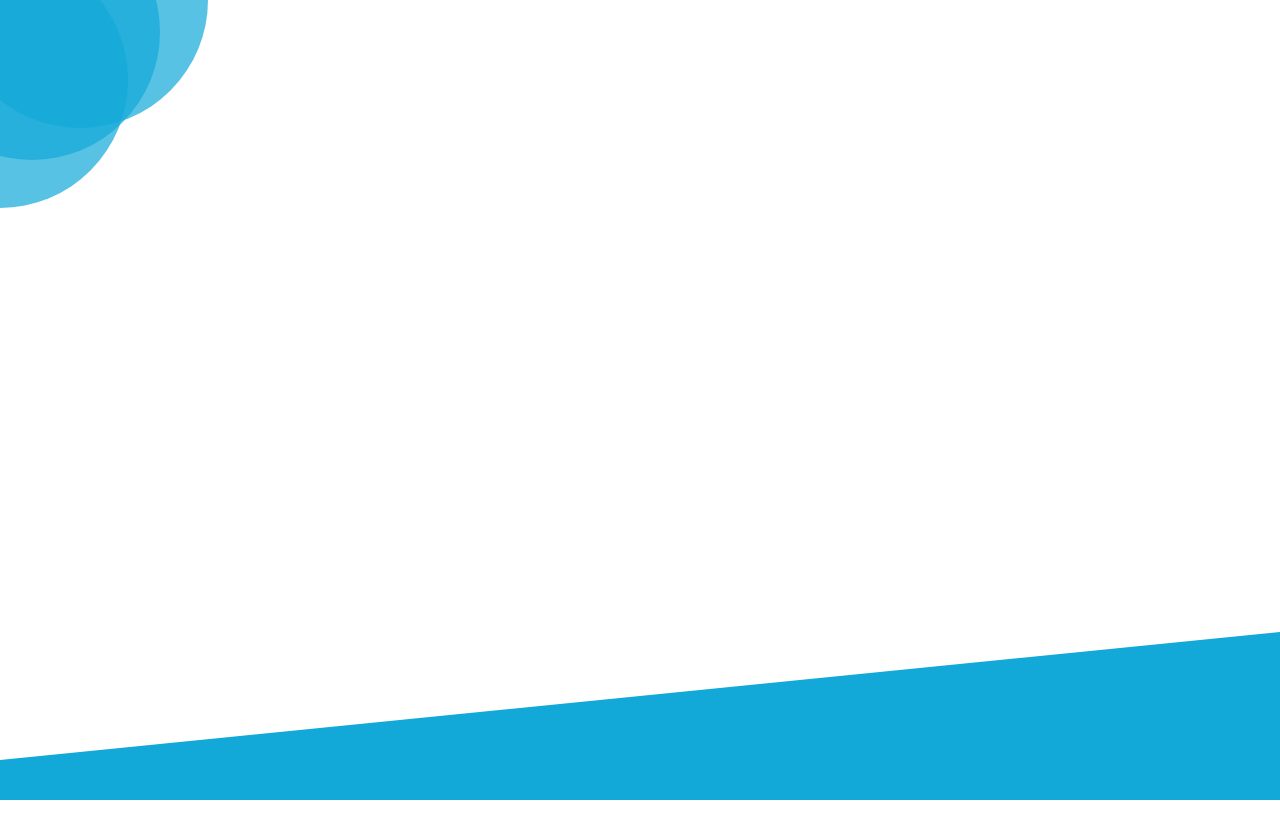
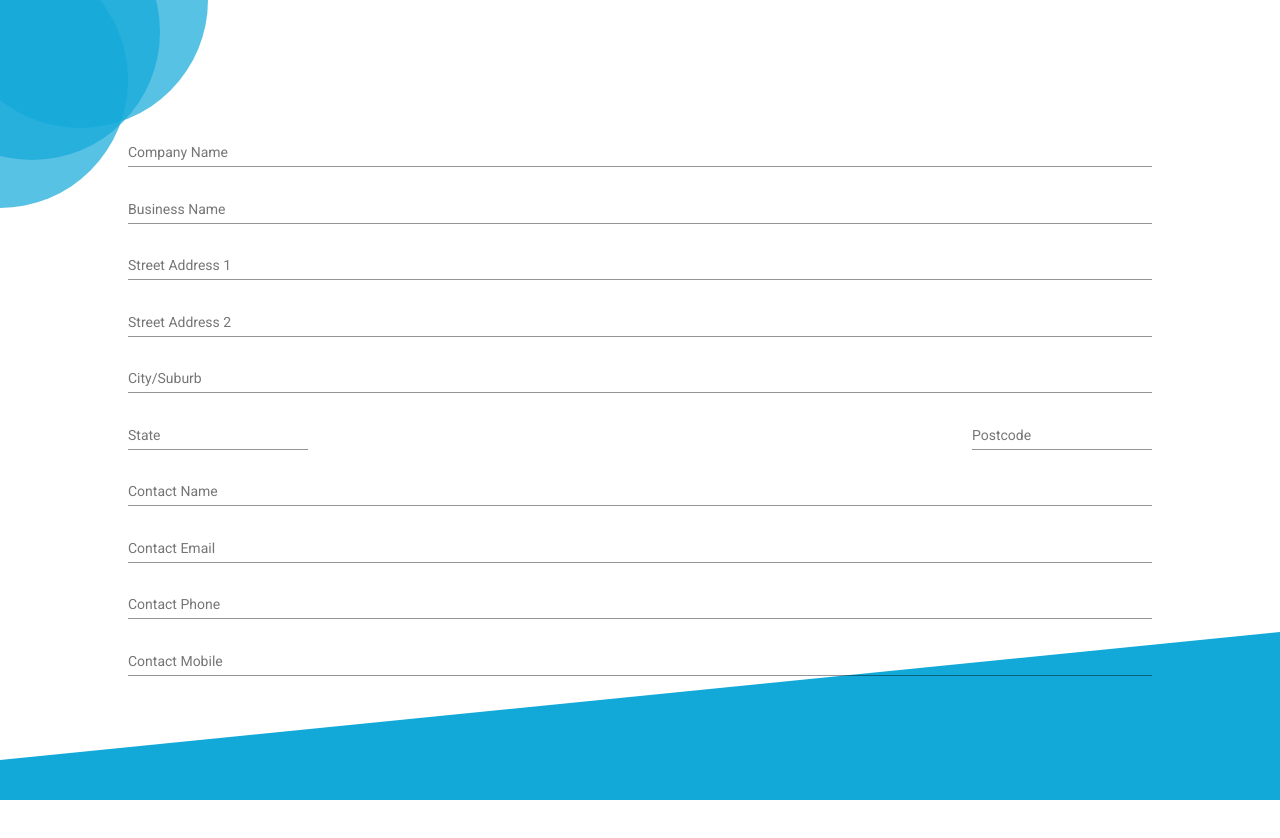
Before and after one commit to JagDhillon/github-vr3ydf, an Angular app: page /companyDetails in a window 1280 px wide. Before the commit this address led to /. Shown: the top 838 px of the page. Before the commit the page ends 800 px from the top, so only its background shows below. Built offline with nearby package versions, Linux system fonts and the light colour scheme.

Commit message:
2 files modified, 3 added

```diff
--- a/src/app/app-routing.module.ts
+++ b/src/app/app-routing.module.ts
@@ -1,5 +1,6 @@
 import { NgModule } from '@angular/core';
 import { RouterModule, Routes } from '@angular/router';
+import { CompanyDetailsComponent } from './company-details/company-details.component';
 import { CurrentPlanComponent } from './current-plan/current-plan.component';
 import { PlanDashboardComponent } from './plan-dashboard/plan-dashboard.component';
 import { SelectPlanComponent } from './select-plan/select-plan.component';
@@ -11,7 +12,8 @@ const routes: Routes = [
   {path: 'signup', component: SignupComponent},
   {path: 'plandashboard', component: PlanDashboardComponent},
   {path: 'selectplan', component: SelectPlanComponent},
-  {path: 'currentplan', component: CurrentPlanComponent}
+  {path: 'currentplan', component: CurrentPlanComponent},
+  {path: 'companyDetails', component: CompanyDetailsComponent},
 ];
 
 @NgModule({
--- a/src/app/app.module.ts
+++ b/src/app/app.module.ts
@@ -14,6 +14,7 @@ import { BackgroundComponent } from './background/background.component';
 import { PlanDashboardComponent } from './plan-dashboard/plan-dashboard.component';
 import { SelectPlanComponent } from './select-plan/select-plan.component';
 import { CurrentPlanComponent } from './current-plan/current-plan.component';
+import { CompanyDetailsComponent } from './company-details/company-details.component';
 
 @NgModule({
   declarations: [
@@ -24,6 +25,7 @@ import { CurrentPlanComponent } from './current-plan/current-plan.component';
     PlanDashboardComponent,
     SelectPlanComponent,
     CurrentPlanComponent,
+    CompanyDetailsComponent,
   ],
   imports: [
     BrowserModule,
--- /dev/null
+++ b/src/app/company-details/company-details.component.css
@@ -0,0 +1,15 @@
+.main {
+  margin: 10%;
+}
+
+
+.company-form {
+  display: flex;
+  flex-direction: column;
+}
+
+.field-row {
+  display: flex;
+  flex-direction: row;
+  justify-content: space-between;
+}
--- /dev/null
+++ b/src/app/company-details/company-details.component.html
@@ -0,0 +1,61 @@
+<div class="main company-form">
+  <mat-form-field>
+    <mat-label>Company Name</mat-label>
+    <input matInput placeholder="">
+  </mat-form-field>
+
+  <mat-form-field>
+    <mat-label>Business Name </mat-label>
+    <input matInput placeholder="">
+  </mat-form-field>
+
+  <mat-form-field>
+    <mat-label>Street Address 1</mat-label>
+    <input matInput placeholder="">
+  </mat-form-field>
+
+  <mat-form-field>
+    <mat-label>Street Address 2</mat-label>
+    <input matInput placeholder="">
+  </mat-form-field>
+
+  <mat-form-field>
+    <mat-label>City/Suburb</mat-label>
+    <input matInput placeholder="">
+  </mat-form-field>
+
+  <div class="field-row">
+    <mat-form-field>
+      <mat-label>State</mat-label>
+      <input matInput placeholder="">
+    </mat-form-field>
+
+    <mat-form-field>
+      <mat-label>Postcode</mat-label>
+      <input matInput placeholder="">
+    </mat-form-field>
+  </div>
+
+
+
+
+  <mat-form-field>
+    <mat-label>Contact Name</mat-label>
+    <input matInput placeholder="">
+  </mat-form-field>
+
+  <mat-form-field>
+    <mat-label>Contact Email</mat-label>
+    <input matInput placeholder="">
+  </mat-form-field>
+
+  <mat-form-field>
+    <mat-label>Contact Phone</mat-label>
+    <input matInput placeholder="">
+  </mat-form-field>
+
+  <mat-form-field>
+    <mat-label>Contact Mobile</mat-label>
+    <input matInput placeholder="">
+  </mat-form-field>
+</div>
--- /dev/null
+++ b/src/app/company-details/company-details.component.ts
@@ -0,0 +1,15 @@
+import { Component, OnInit } from '@angular/core';
+
+@Component({
+  selector: 'app-company-details',
+  templateUrl: './company-details.component.html',
+  styleUrls: ['./company-details.component.css']
+})
+export class CompanyDetailsComponent implements OnInit {
+
+  constructor() { }
+
+  ngOnInit() {
+  }
+
+}
```
